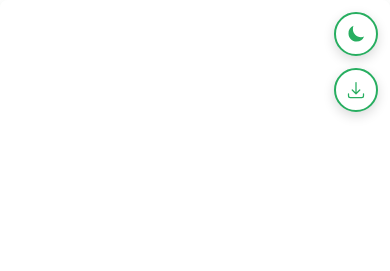
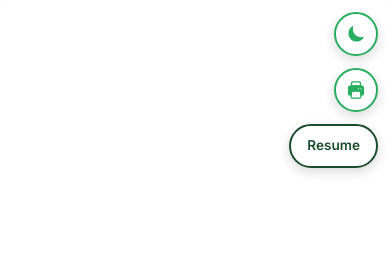
Before and after one commit to vsbatth6/vsbatth6.github.io, a Jekyll site: the page built from index.md, in a window 390 px wide. Shown: the top 271 px of the page. Built offline with Jekyll 4.4.1, drawn with Linux system fonts in a browser that asks for light colours.

Commit message:
Add print-optimized resume with CV/Resume toggle
- Create resume.md with condensed 1-page format
  - No professional summary
  - 2 positions: evolv (4 bullets) and USAA (7 bullets)
  - Condensed technical skills in paragraph format
  - Education section

- Replace PDF download button with Print button
  - Triggers browser print dialog
  - Works for both CV and resume pages

- Add CV/Resume toggle button
  - Floating button to switch between full CV and resume
  - Conditionally shows "CV" or "Resume" based on current page
  - Responsive positioning for mobile devices

- Update CSS print styles
  - Resume-specific optimizations for 1-page layout
  - Compact spacing and font sizes for resume
  - Hide all floating buttons in print view

Resolves #5

```diff
--- a/_layouts/default.html
+++ b/_layouts/default.html
@@ -54,11 +54,16 @@
         </svg>
     </button>
 
-    <!-- PDF Download Link -->
-    <a href="{{ '/assets/virinderpal_batth_CV_data_engineer.pdf' | relative_url }}" class="pdf-download" download="virinderpal_batth_CV_data_engineer.pdf" aria-label="Download CV as PDF">
+    <!-- Print Button -->
+    <button class="print-button" id="print-button" aria-label="Print page">
         <svg xmlns="http://www.w3.org/2000/svg" viewBox="0 0 24 24" fill="currentColor" aria-hidden="true">
-            <path d="M12 2.25a.75.75 0 01.75.75v11.69l3.22-3.22a.75.75 0 111.06 1.06l-4.5 4.5a.75.75 0 01-1.06 0l-4.5-4.5a.75.75 0 111.06-1.06l3.22 3.22V3a.75.75 0 01.75-.75zm-9 13.5a.75.75 0 01.75.75v2.25a1.5 1.5 0 001.5 1.5h13.5a1.5 1.5 0 001.5-1.5V16.5a.75.75 0 011.5 0v2.25a3 3 0 01-3 3H5.25a3 3 0 01-3-3V16.5a.75.75 0 01.75-.75z"/>
+            <path fill-rule="evenodd" d="M7.875 1.5C6.839 1.5 6 2.34 6 3.375v2.99c-.426.053-.851.11-1.274.174-1.454.218-2.476 1.483-2.476 2.917v6.294a3 3 0 003 3h.27l-.155 1.705A1.875 1.875 0 007.232 22.5h9.536a1.875 1.875 0 001.867-2.045l-.155-1.705h.27a3 3 0 003-3V9.456c0-1.434-1.022-2.7-2.476-2.917A48.716 48.716 0 0018 6.366V3.375c0-1.036-.84-1.875-1.875-1.875h-8.25zM16.5 6.205v-2.83A.375.375 0 0016.125 3h-8.25a.375.375 0 00-.375.375v2.83a49.353 49.353 0 019 0zm-.217 8.265c.178.018.317.16.333.337l.526 5.784a.375.375 0 01-.374.409H7.232a.375.375 0 01-.374-.409l.526-5.784a.373.373 0 01.333-.337 41.741 41.741 0 018.566 0zm.967-3.97a.75.75 0 01.75-.75h.008a.75.75 0 01.75.75v.008a.75.75 0 01-.75.75H18a.75.75 0 01-.75-.75V10.5zM15 9.75a.75.75 0 00-.75.75v.008c0 .414.336.75.75.75h.008a.75.75 0 00.75-.75V10.5a.75.75 0 00-.75-.75H15z" clip-rule="evenodd"/>
         </svg>
+    </button>
+
+    <!-- CV/Resume Toggle Button -->
+    <a href="{% if page.url == '/resume' or page.url == '/resume/' %}/{% else %}/resume{% endif %}" class="cv-resume-toggle" aria-label="{% if page.url == '/resume' or page.url == '/resume/' %}View Full CV{% else %}View Resume{% endif %}">
+        <span class="toggle-text">{% if page.url == '/resume' or page.url == '/resume/' %}CV{% else %}Resume{% endif %}</span>
     </a>
 
     <div class="container">
@@ -83,11 +88,19 @@
         .container { max-width: 100%; padding: 0; }
     </style>
 
-    <!-- Theme Toggle Script -->
+    <!-- Theme Toggle and Print Script -->
     <script>
         (function() {
             const toggle = document.getElementById('theme-toggle');
+            const printButton = document.getElementById('print-button');
             const root = document.documentElement;
+
+            // Print button handler
+            if (printButton) {
+                printButton.addEventListener('click', function() {
+                    window.print();
+                });
+            }
 
             // Determine current effective theme
             function getEffectiveTheme() {
--- a/assets/css/style.css
+++ b/assets/css/style.css
@@ -580,8 +580,8 @@ h2:last-of-type + ul li {
     }
 }
 
-/* PDF Download button */
-.pdf-download {
+/* Print button */
+.print-button {
     position: fixed;
     top: 5.5rem;
     right: 1.5rem;
@@ -603,10 +603,9 @@ h2:last-of-type + ul li {
     touch-action: manipulation;
     user-select: none;
     -webkit-user-select: none;
-    text-decoration: none;
 }
 
-.pdf-download:hover {
+.print-button:hover {
     background-color: var(--secondary-color);
     color: var(--bg-color);
     border-color: var(--secondary-color);
@@ -614,14 +613,60 @@ h2:last-of-type + ul li {
     box-shadow: 0 6px 20px rgba(0, 0, 0, 0.2);
 }
 
-.pdf-download:active {
+.print-button:active {
     transform: scale(0.95);
     box-shadow: 0 2px 8px rgba(0, 0, 0, 0.15);
 }
 
-.pdf-download svg {
+.print-button svg {
     width: 20px;
     height: 20px;
+}
+
+/* CV/Resume Toggle Button */
+.cv-resume-toggle {
+    position: fixed;
+    top: 10rem;
+    right: 1.5rem;
+    min-width: 48px;
+    height: 48px;
+    padding: 0 1rem;
+    border-radius: 24px;
+    border: 2px solid var(--primary-color);
+    background-color: var(--bg-color);
+    color: var(--primary-color);
+    cursor: pointer;
+    display: flex;
+    align-items: center;
+    justify-content: center;
+    transition: all 0.3s ease;
+    z-index: 9999;
+    box-shadow: 0 4px 12px rgba(0, 0, 0, 0.15);
+    text-decoration: none;
+    font-weight: 600;
+    font-size: 0.9rem;
+    /* Mobile/touch support */
+    -webkit-tap-highlight-color: transparent;
+    touch-action: manipulation;
+    user-select: none;
+    -webkit-user-select: none;
+}
+
+.cv-resume-toggle:hover {
+    background-color: var(--primary-color);
+    color: var(--bg-color);
+    border-color: var(--primary-color);
+    transform: scale(1.05);
+    box-shadow: 0 6px 20px rgba(0, 0, 0, 0.2);
+}
+
+.cv-resume-toggle:active {
+    transform: scale(0.95);
+    box-shadow: 0 2px 8px rgba(0, 0, 0, 0.15);
+}
+
+.toggle-text {
+    white-space: nowrap;
 }
 
 /* ===========================
@@ -718,16 +763,24 @@ h2:last-of-type + ul li {
         height: 20px;
     }
 
-    .pdf-download {
+    .print-button {
         top: 4.25rem;
         right: 0.75rem;
         width: 44px;
         height: 44px;
     }
 
-    .pdf-download svg {
+    .print-button svg {
         width: 20px;
         height: 20px;
+    }
+
+    .cv-resume-toggle {
+        top: 7.75rem;
+        right: 0.75rem;
+        min-width: 44px;
+        height: 44px;
+        font-size: 0.85rem;
     }
 }
 
@@ -745,16 +798,25 @@ h2:last-of-type + ul li {
         height: 18px;
     }
 
-    .pdf-download {
+    .print-button {
         top: 3.75rem;
         right: 0.5rem;
         width: 40px;
         height: 40px;
     }
 
-    .pdf-download svg {
+    .print-button svg {
         width: 18px;
         height: 18px;
+    }
+
+    .cv-resume-toggle {
+        top: 7rem;
+        right: 0.5rem;
+        min-width: 40px;
+        height: 40px;
+        font-size: 0.75rem;
+        padding: 0 0.75rem;
     }
 }
 
@@ -1082,8 +1144,42 @@ h2:last-of-type + ul li {
 
     /* Hide buttons in print */
     .theme-toggle,
-    .pdf-download {
+    .print-button,
+    .cv-resume-toggle {
         display: none !important;
+    }
+
+    /* Resume-specific print optimizations */
+    .resume-page h2 {
+        font-size: 13pt;
+        margin-top: 1rem;
+        margin-bottom: 0.5rem;
+    }
+
+    .resume-page h3 {
+        font-size: 11pt;
+        margin-top: 0.5rem;
+        margin-bottom: 0.25rem;
+    }
+
+    .resume-page .job-header {
+        margin-bottom: 0.25rem;
+    }
+
+    .resume-page li {
+        margin-bottom: 0.15rem;
+        line-height: 1.3;
+    }
+
+    .resume-page ul {
+        margin-top: 0.25rem;
+        margin-bottom: 0.5rem;
+    }
+
+    /* Compact technical skills on resume */
+    .resume-page p {
+        margin-bottom: 0.25rem;
+        line-height: 1.4;
     }
 }
 
```
Also changed, not shown: resume.md (added, +68 -0 lines).
